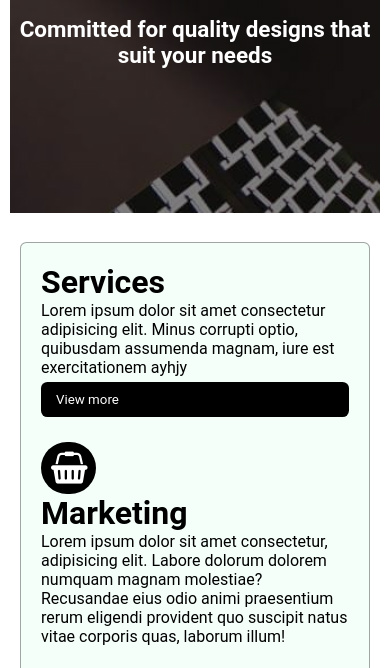
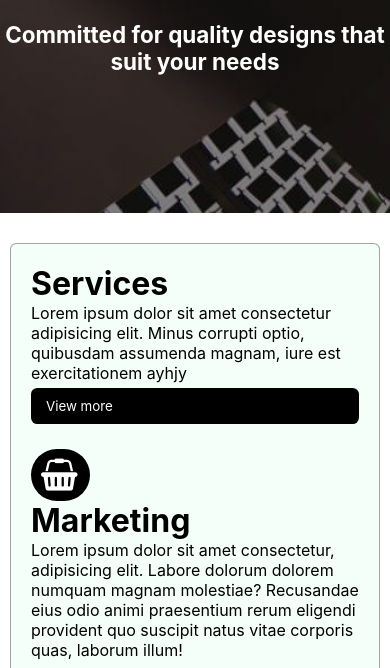
Before and after one commit to ArwinChua01/ITProject, a plain HTML site: page index.html in a window 390 px wide. Shown: the part 631-1299 px from the top of the page. Drawn offline with Linux system fonts and the light colour scheme.

Commit message:
Update works.css

```diff
--- a/css/works.css
+++ b/css/works.css
@@ -1,7 +1,7 @@
 *{
     margin: 0px;
 	padding: 0px;
-	font-family: Segoe UI Light, Roboto;
+	font-family: -apple-system, BlinkMacSystemFont, 'Segoe UI', Roboto, Oxygen, Ubuntu, Cantarell, 'Open Sans', 'Helvetica Neue', sans-serif;
 	box-sizing: border-box;
 }
 
@@ -38,7 +38,7 @@ margin-left: 150px;
 
 .col.four{
     width: 24%;
-
+    margin-right: 10px;
 }
 
 .jk{
@@ -62,7 +62,7 @@ height: 250px;
 
 .col.fourw{
     width: 22%;
-
+    margin-right: 20px;
 }
 
 .col.foure{
@@ -171,10 +171,7 @@ a{
 }
 .con{
     width: 100%;
-    padding-right: 10px;
-    padding-left: 10px;
-    margin-right: auto;
-    margin-left: auto;
+
 }
 section{
     background:
@@ -445,7 +442,7 @@ img{
 
 .col.foure{
     width: 100%;
-
+    margin-bottom: 10px;
 }
 
 .banner{
@@ -462,6 +459,7 @@ img{
 
 .mui{
     margin-top: 10px;
+    margin-left: 20px;
 }
 
 
@@ -527,7 +525,12 @@ height: 120vh;
 }
 
 
+.mui{
+    margin-top: 10px;
+    margin-left: 0px;
+}
 
+.ser{margin-bottom: 20px;}
 
 }
 
```
